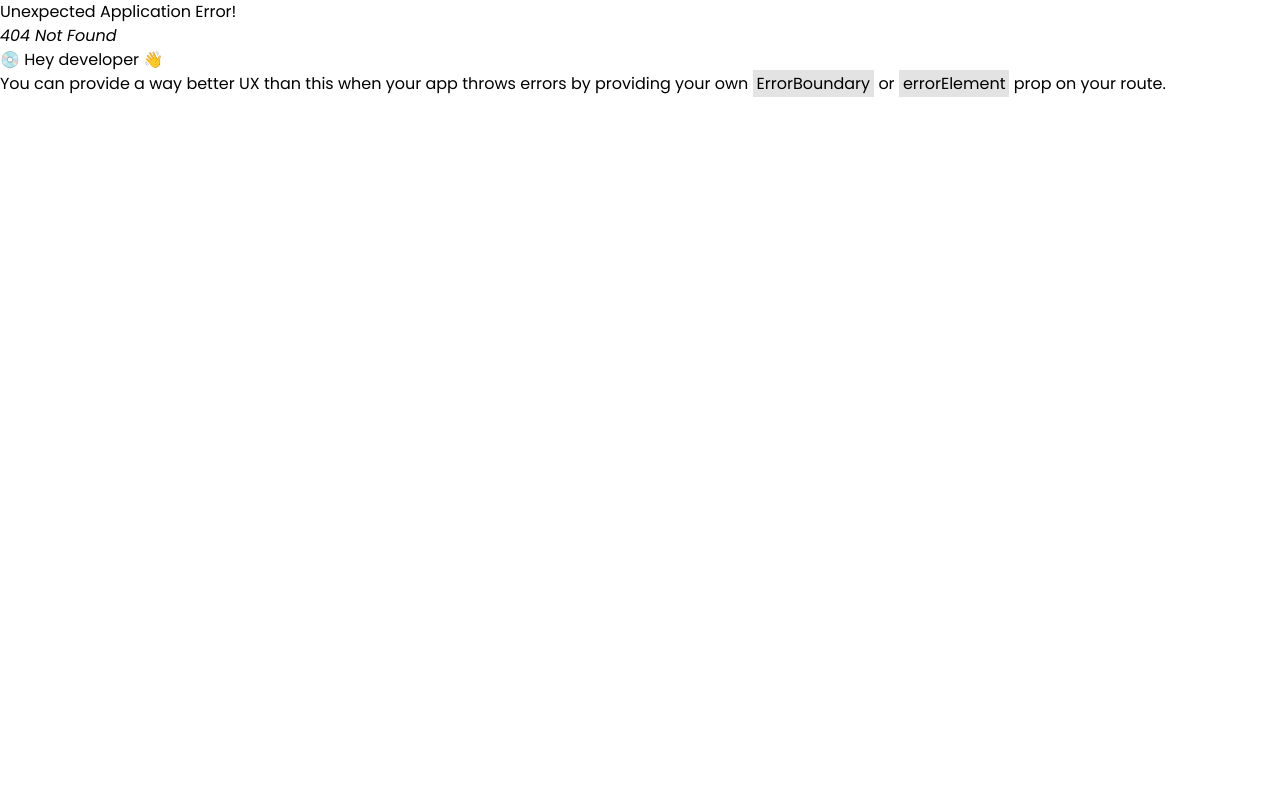
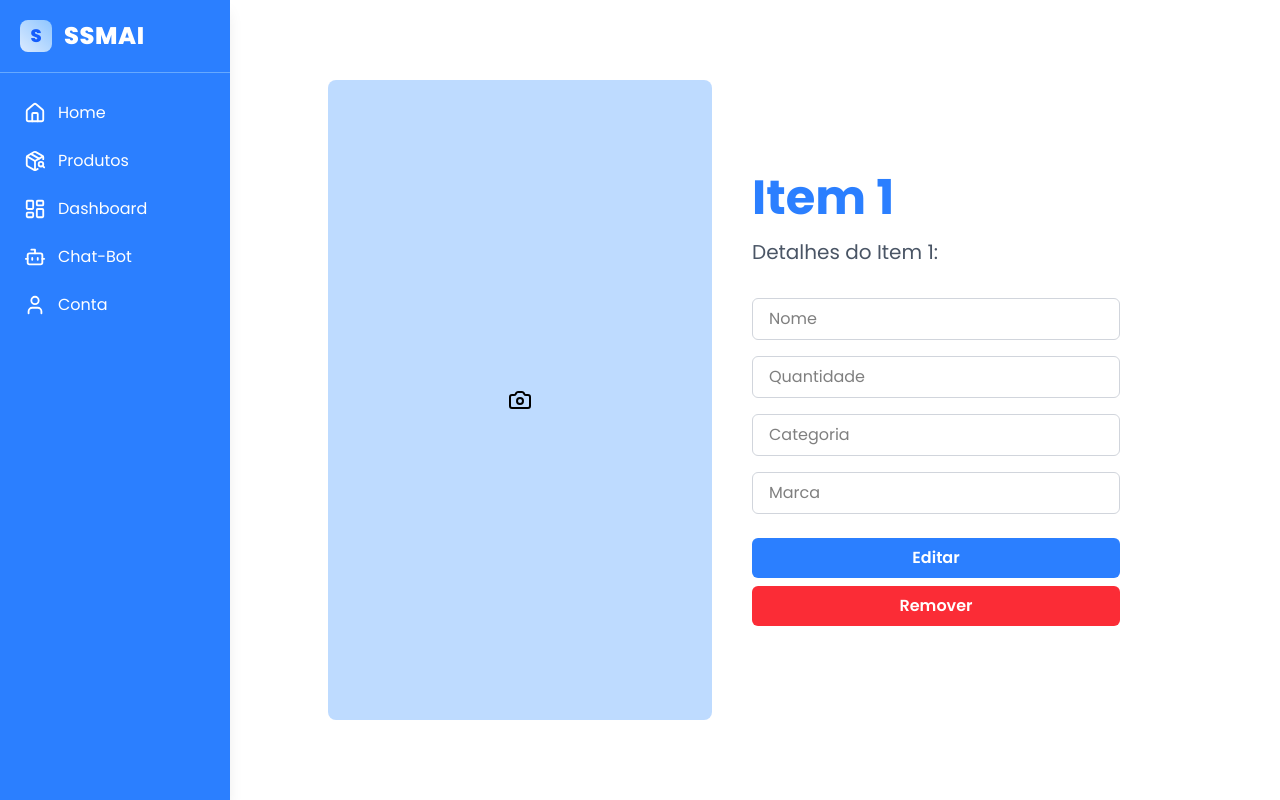
Before and after one commit to gabrielmmarcos/ssmai-frontend, a React (Vite) app: page /itensdetalhes in a window 1280 px wide. Before the commit this address had no page. Built offline with nearby package versions, Linux system fonts and the light colour scheme.

Commit message:
Componentes Itens + Tela Detalhes Itens

```diff
--- a/src/components/itemCard.jsx
+++ b/src/components/itemCard.jsx
@@ -1,27 +1,24 @@
 import React from "react";
+import { Camera } from "lucide-react";
 
-const ItemCard = ({ item, onView }) => {
+const ItemCard = () => {
     return (
-        <div className="bg-blue-50 rounded-xl p-4 flex flex-col items-center w-60 shadow-sm">
-            <div className="bg-blue-100 w-full h-32 flex justify-center items-center rounded-lg">
-                <img
-                    src={item.image || "/placeholder.png"}
-                    alt={item.name}
-                    className="w-16 h-16 object-cover"
-                />
+        <div className="bg-blue-50 rounded-xl  flex flex-col items-center w-full h-72  shadow-sm">
+            <div className="h-1/2 bg-blue-200 w-full rounded-xl flex justify-center items-center" >
+                <Camera />
             </div>
+            <div className="w-full h-1/2 p-4">
+                <h4 className="font-semibold w-full">Item 1</h4>
+                <p>200 Unidades</p>
 
-            <div className="mt-3 text-center">
-                <h3 className="font-semibold">{item.name}</h3>
-                <p className="text-gray-500 text-sm">{item.quantity} unidades</p>
+                <a href="/ItensDetalhes">
+                    <button
+                        className="border-2 border-blue-500 text-blue-500 w-full  bg-white px-4 py-1 mt-3 rounded-lg hover:bg-blue-500 hover:text-white transition cursor-pointer"
+                    >
+                        Ver Item
+                    </button>
+                </a>
             </div>
-
-            <button
-                onClick={() => onView(item.id)}
-                className="border border-blue-500 text-blue-500 px-4 py-1 mt-3 rounded-lg hover:bg-blue-500 hover:text-white transition"
-            >
-                Ver Item
-            </button>
         </div>
     );
 };
--- a/src/components/itemsMaisSeam.jsx
+++ /dev/null
@@ -1,43 +0,0 @@
-import React, { useState } from "react";
-import { Swiper, SwiperSlide } from "swiper/react";
-import "swiper/css";
-import ItemCard from "./ItemCard";
-import { useNavigate } from "react-router-dom";
-
-const ItensMaisSaem = () => {
-    const navigate = useNavigate();
-
-    // 🔹 Itens simulados (sem backend)
-    const [itens] = useState([
-        { id: 1, name: "Item 1", quantity: 150, image: "https://via.placeholder.com/80" },
-        { id: 2, name: "Item 2", quantity: 200, image: "https://via.placeholder.com/80" },
-        { id: 3, name: "Item 3", quantity: 200, image: "https://via.placeholder.com/80" },
-        { id: 4, name: "Item 4", quantity: 120, image: "https://via.placeholder.com/80" },
-        { id: 5, name: "Item 5", quantity: 90, image: "https://via.placeholder.com/80" },
-    ]);
-
-    const handleViewItem = (id) => {
-        navigate(`/item/${id}`);
-    };
-
-    return (
-        <div className="mt-8 px-8">
-            <div className="flex justify-between items-center mb-4">
-                <h2 className="font-semibold text-lg">Itens que mais saem</h2>
-                <a href="/itens" className="text-blue-500 hover:underline">
-                    Ver Todos
-                </a>
-            </div>
-
-            <Swiper spaceBetween={20} slidesPerView={4}>
-                {itens.map((item) => (
-                    <SwiperSlide key={item.id}>
-                        <ItemCard item={item} onView={handleViewItem} />
-                    </SwiperSlide>
-                ))}
-            </Swiper>
-        </div>
-    );
-};
-
-export default ItensMaisSaem;
--- a/src/components/navbar.jsx
+++ b/src/components/navbar.jsx
@@ -13,7 +13,7 @@ const Navbar = () => {
   const [isOpen, setIsOpen] = useState(false);
 
   const links = [
-    { icon: <Home size={22} />, text: "Home", href: "/" },
+    { icon: <Home size={22} />, text: "Home", href: "/home" },
     { icon: <PackageSearch size={22} />, text: "Produtos", href: "/produtos" },
     { icon: <LayoutDashboard size={22} />, text: "Dashboard", href: "/dashboard" },
     { icon: <Bot size={22} />, text: "Chat-Bot", href: "/chatbot" },
--- a/src/pages/Home/index.jsx
+++ b/src/pages/Home/index.jsx
@@ -1,5 +1,6 @@
 import React from "react";
 import Navbar from "../../components/navbar";
+import ItemCard from "../../components/itemCard";
 import { Line } from "react-chartjs-2";
 import {
   Chart as ChartJS,
@@ -58,29 +59,28 @@ function Home() {
 
   return (
     <>
+      <div className="flex w-full">
+        {/* Navbar lateral fixa */}
         <Navbar />
 
         {/* Container principal */}
-      <div className="flex flex-col w-full py-28 px-6 lg:py-8 min-h-screen bg-gray-50 lg:ml-[230px]">
+        <div className="flex flex-col flex-1 py-28 px-10 lg:py-10 min-h-screen bg-gray-50 overflow-x-hidden ml-0 lg:ml-52">
           {/* Título */}
           <h1 className="text-2xl lg:text-5xl font-bold text-gray-800 mb-8">
-          Bem-vindo, <span className="text-blue-600">João</span>
+            Bem-vindo, <span className="text-blue-600">Canalha</span>
           </h1>
 
           {/* --- Dashboard: visível apenas em telas lg --- */}
-        <div className="hidden lg:block bg-white rounded-2xl shadow-lg p-6 w-full lg:w-[100vw] max-w-5xl">
+          <div className="hidden lg:block bg-white rounded-2xl shadow-lg p-6 w-full">
             <div className="flex justify-between items-center mb-4">
               <div>
                 <h2 className="text-lg font-semibold text-gray-800">Estatísticas de Itens</h2>
                 <p className="text-gray-500 text-sm">Janeiro - Novembro 2025</p>
               </div>
-
               <a href="/estatisticas">
-              <div className="flex gap-2">
                 <p className="text-blue-500 font-bold hover:underline cursor-pointer">
                   Ver Todas Estatísticas
                 </p>
-              </div>
               </a>
             </div>
 
@@ -110,11 +110,9 @@ function Home() {
             </div>
           </div>
 
-        {/* --- Versão mobile (somente aparece abaixo de lg) --- */}
+          {/* --- Versão mobile --- */}
           <div className="lg:hidden bg-white rounded-xl shadow-md p-5 text-center">
-          <h2 className="text-lg font-semibold text-gray-800 mb-2">
-            Estoque Resumido
-          </h2>
+            <h2 className="text-lg font-semibold text-gray-800 mb-2">Estoque Resumido</h2>
             <p className="text-gray-600 text-sm mb-4">
               Acesse em um dispositivo maior para ver o gráfico detalhado.
             </p>
@@ -137,7 +135,26 @@ function Home() {
               </div>
             </div>
           </div>
+
+          {/* Itens */}
+          <div className="flex justify-between items-center mb-14 mt-32">
+            <h2 className="text-lg font-semibold text-gray-800">Itens que mais saem</h2>
+            <a href="/ItemsDetalhes">
+              <p className="text-blue-500 font-bold hover:underline cursor-pointer">
+                Ver Todos
+              </p>
+            </a>
           </div>
+
+          <div className="grid lg:grid-cols-4 grid-cols-1 w-full gap-4">
+            <ItemCard />
+            <ItemCard />
+            <ItemCard />
+            <ItemCard />
+          </div>
+        </div>
+      </div>
+
     </>
   );
 }
--- a/src/pages/ItemsDetalhes/indes.jsx
+++ /dev/null
@@ -1,42 +0,0 @@
-import React from "react";
-import { useParams, useNavigate } from "react-router-dom";
-
-const itensFake = [
-    { id: 1, name: "Item 1", quantity: 150, category: "Geral", brand: "Marca A", image: "https://via.placeholder.com/150" },
-    { id: 2, name: "Item 2", quantity: 200, category: "Limpeza", brand: "Marca B", image: "https://via.placeholder.com/150" },
-    { id: 3, name: "Item 3", quantity: 200, category: "Escritório", brand: "Marca C", image: "https://via.placeholder.com/150" },
-    { id: 4, name: "Item 4", quantity: 120, category: "Higiene", brand: "Marca D", image: "https://via.placeholder.com/150" },
-];
-
-const ItemDetalhes = () => {
-    const { id } = useParams();
-    const navigate = useNavigate();
-    const item = itensFake.find((i) => i.id === Number(id));
-
-    if (!item) return <p className="p-10">Item não encontrado</p>;
-
-    return (
-        <div className="p-10 flex gap-10">
-            <div className="bg-blue-50 w-64 h-96 rounded-xl flex items-center justify-center">
-                <img src={item.image} alt={item.name} className="w-32 h-32" />
-            </div>
-
-            <div className="flex flex-col gap-3 w-64">
-                <h1 className="text-2xl font-semibold">{item.name}</h1>
-                <input type="text" value={item.name} readOnly className="border rounded p-2" />
-                <input type="text" value={`${item.quantity} unidades`} readOnly className="border rounded p-2" />
-                <input type="text" value={item.category} readOnly className="border rounded p-2" />
-                <input type="text" value={item.brand} readOnly className="border rounded p-2" />
-
-                <button
-                    className="bg-red-500 text-white py-2 rounded hover:bg-red-600 transition"
-                    onClick={() => navigate("/")}
-                >
-                    Remover Produto
-                </button>
-            </div>
-        </div>
-    );
-};
-
-export default ItemDetalhes;
--- /dev/null
+++ b/src/pages/ItensDetalhes/index.jsx
@@ -0,0 +1,75 @@
+import React from "react";
+import Navbar from "../../components/navbar";
+import { Camera } from "lucide-react";
+
+
+function ItensDetalhes() {
+
+
+    return (
+        <>
+            <div className="flex w-full ">
+
+                <Navbar />
+                {/* Container principal */}
+                <div className="flex flex-1  min-h-screen bg-gray-50 overflow-x-hidden ml-0 lg:ml-52  ">
+                    <div className=" flex flex-col lg:flex-row   w-full h-screen items-center justify-center bg-white">
+                        <div className="flex bg-blue-200  rounded-lg w-96 min-h-[40%] lg:min-h-[80%] items-center justify-center p-5">
+                            <Camera />
+                        </div>
+                        <div className="flex flex-col w-full lg:w-1/2 max-w-md p-10 gap-2">
+                            <h1 className="text-5xl font-bold text-blue-500 mb-2">Item 1</h1>
+                            <p className="text-gray-600 mb-6 text-xl">Detalhes do Item 1: </p>
+
+                            <div>
+                                <div className="mb-4">
+                                    <input
+                                        type="Nome"
+                                        placeholder="Nome"
+                                        className="w-full px-4 py-2 border border-gray-300 rounded-md focus:outline-none focus:ring-2 focus:ring-blue-500"
+                                    />
+                                </div>
+                                <div className="mb-4">
+                                    <input
+                                        type="Quantidade"
+                                        placeholder="Quantidade"
+                                        className="w-full px-4  py-2 border border-gray-300 rounded-md focus:outline-none focus:ring-2 focus:ring-blue-500"
+                                    />
+                                </div>
+                                <div className="mb-4">
+                                    <input
+                                        type="Categoria"
+                                        placeholder="Categoria"
+                                        className="w-full px-4  py-2 border border-gray-300 rounded-md focus:outline-none focus:ring-2 focus:ring-blue-500"
+                                    />
+                                </div>
+                                <div className="mb-4">
+                                    <input
+                                        type="Marca"
+                                        placeholder="Marca"
+                                        className="w-full px-4  py-2 border border-gray-300 rounded-md focus:outline-none focus:ring-2 focus:ring-blue-500"
+                                    />
+                                </div>
+                            </div>
+                            <div className="flex-col flex gap-2">
+                                <a href="/itensdetalhes" className="bg-blue-500 text-white text-center  font-semibold py-2 rounded-md transition">
+                                    <button className="" >
+                                        Editar
+                                    </button>
+                                </a>
+                                <a href="/itensdetalhes" className="bg-red-500 text-white text-center  font-semibold py-2 rounded-md transition">
+                                    <button className="" >
+                                        Remover
+                                    </button>
+                                </a>
+                            </div>
+                        </div>
+
+                    </div>
+                </div>
+            </div>
+        </>
+    );
+}
+
+export default ItensDetalhes;
--- a/src/pages/Login/index.jsx
+++ b/src/pages/Login/index.jsx
@@ -11,7 +11,7 @@ function Login() {
           <input
             type="email"
             placeholder="Email"
-            className="w-full px-4 py-2 border border-gray-300 rounded-md focus:outline-none focus:ring-2 focus:ring-red-500"
+            className="w-full px-4 py-2 border border-gray-300 rounded-md focus:outline-none focus:ring-2 focus:ring-blue-500"
           />
         </div>
 
@@ -19,13 +19,13 @@ function Login() {
           <input
             type="password"
             placeholder="Senha"
-            className="w-full px-4 py-2 border border-gray-300 rounded-md focus:outline-none focus:ring-2 focus:ring-red-500"
+            className="w-full px-4 py-2 border border-gray-300 rounded-md focus:outline-none focus:ring-2 focus:ring-blue-500"
           />
         </div>
 
 
 
-        <a href="/home" className="bg-blue-500 text-white text-center  font-semibold py-2 rounded-md hover:bg-red-700 transition">
+        <a href="/home" className="bg-blue-500 text-white text-center  font-semibold py-2 rounded-md transition">
           <button className="" >
             Entrar
           </button>
```
Also changed, not shown: src/main.jsx (+6 -1 lines). Lines whose indentation alone changed are shown as unchanged.
